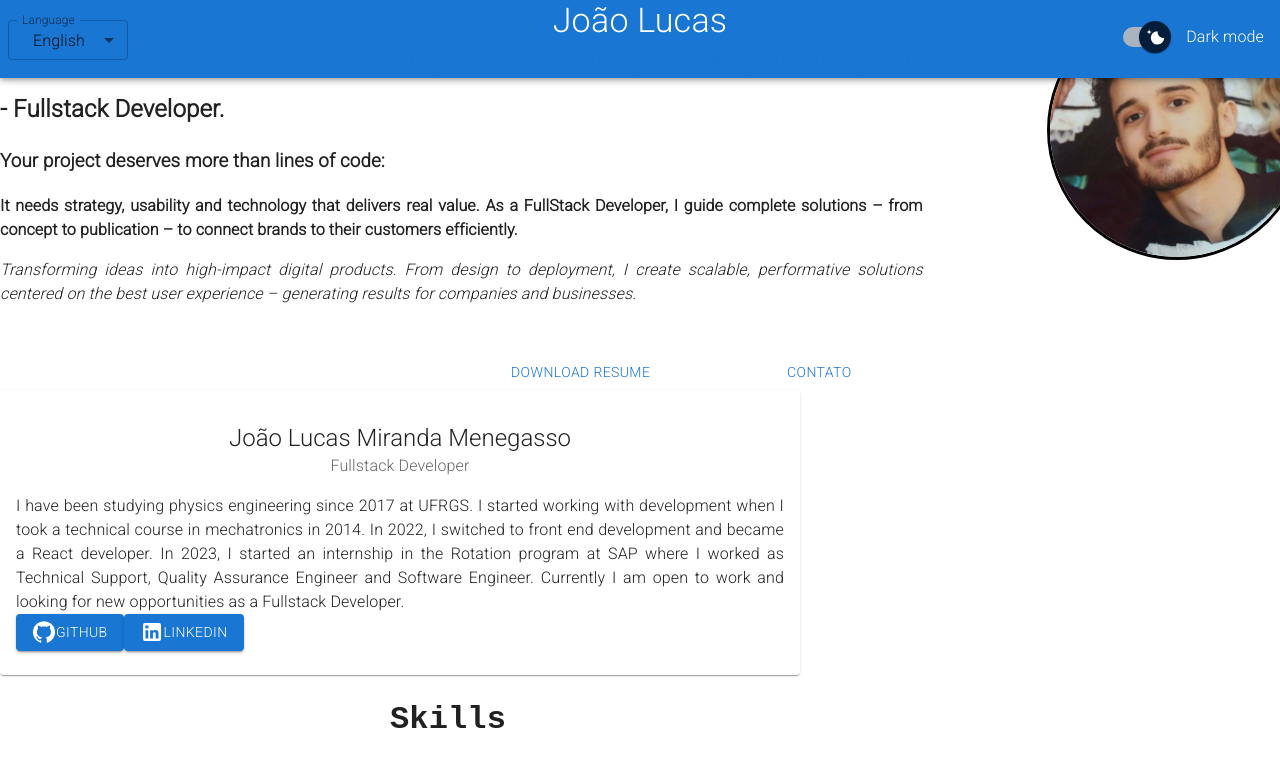
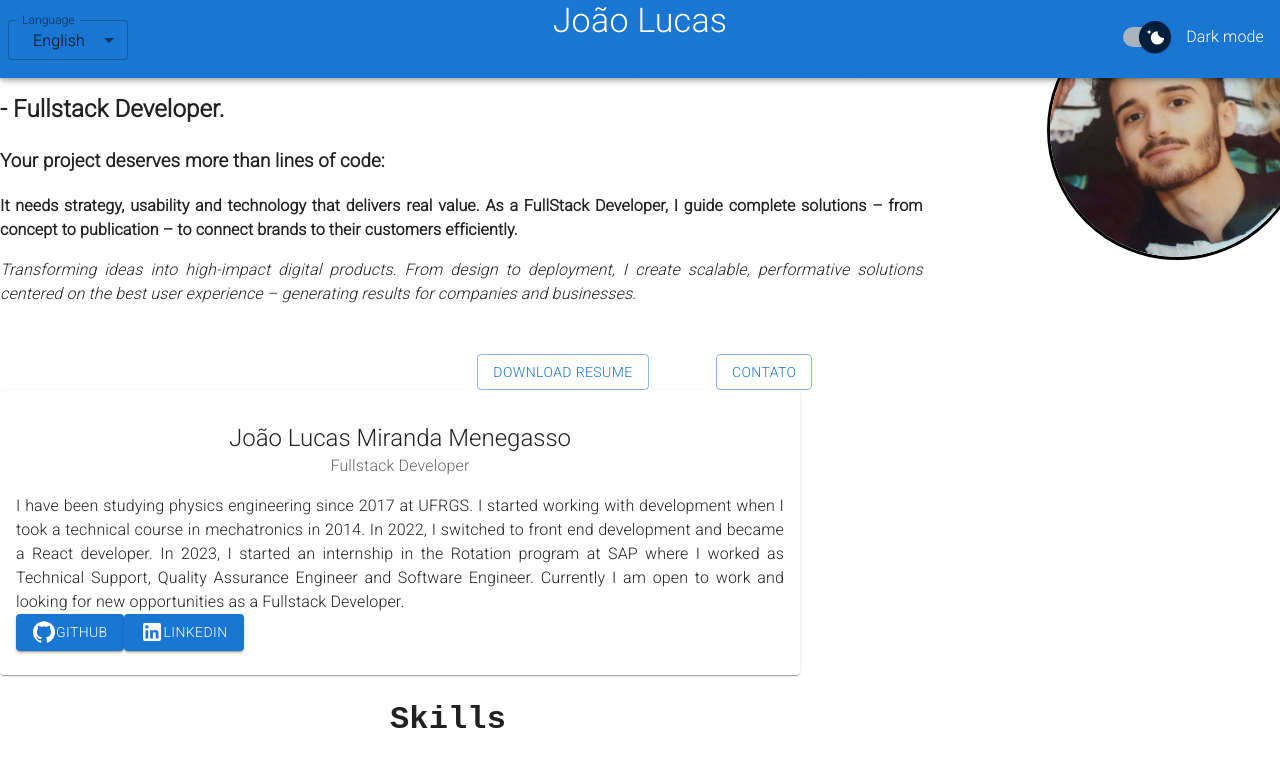
Before and after one commit to joaolucasmm/portfolio-dev, a React (Create React App) app: page / in a window 1280 px wide. Shown: the top 763 px of the page. Built offline with nearby package versions, Linux system fonts and the light colour scheme.

Commit message:
Add dark mode to Hero component

```diff
--- a/src/Components/Hero/Hero.jsx
+++ b/src/Components/Hero/Hero.jsx
@@ -4,7 +4,7 @@ import Grid from "@mui/material/Grid2";
 import textSelector from "./texts";
 import { Button } from "@mui/material";
 
-function Hero({ styleSection, language, setEmailDialog }) {
+function Hero({ styleSection, language, setEmailDialog, darkMode}) {
     const resumeLink =
         language === "english"
             ? "https://raw.githubusercontent.com/joaolucasmm/portfolio/main/src/Assets/Documents/JoaoLucasMirandaMenegassoResume.pdf"
@@ -42,13 +42,13 @@ function Hero({ styleSection, language, setEmailDialog }) {
                         </div>
                     </Grid>
                     <Grid size={4} />
-                    <Grid size={2} className="button">
-                        <Button href={resumeLink} target="_blank">
+                    <Grid size={2}>
+                        <Button className={"button " + (darkMode && "button_dark")} variant="outlined" href={resumeLink} target="_blank">
                             Download Resume
                         </Button>
                     </Grid>
-                    <Grid size={2} className="button">
-                        <Button onClick={() => setEmailDialog(true)}>
+                    <Grid size={2}>
+                        <Button className={"button " + (darkMode && "button_dark")} variant="outlined" onClick={() => setEmailDialog(true)}>
                             Contato
                         </Button>
                     </Grid>
--- a/src/Components/Hero/Hero.scss
+++ b/src/Components/Hero/Hero.scss
@@ -1,3 +1,5 @@
+@import '../UI/variables.scss';
+
 .hero_container {
     display: flex;
     flex-direction: row;
@@ -18,5 +20,14 @@
 
     .button {
         text-align: center;
+        color: $color5;
+        border-color: $color5;
+        transition: transform .2s;
+    }
+    .button_dark {
+        color: white;
+    }
+    .button:hover {
+        transform: scale(0.9);
     }
 }
```
